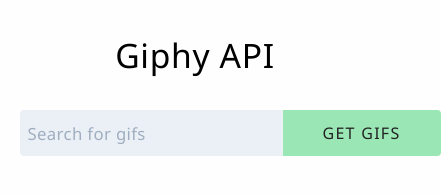
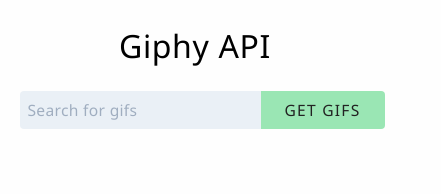
Before and after one commit to apcurran/giphy-app-vanilla-js, a plain HTML site: page index.html in a window 390 px wide. Shown: the whole page, 441 px wide, since content can reach past the window. Drawn offline with Linux system fonts and the light colour scheme.

Commit message:
Added a README and a media query

```diff
--- a/script.js
+++ b/script.js
@@ -13,7 +13,6 @@
 
 function createImages(gifs) {
     for (const gif of gifs) {
-        console.log(gif);
         const img = document.createElement("img");
         const gifSrc = gif.images.fixed_height.url;
         img.src = gifSrc;
@@ -25,7 +24,6 @@
 
 async function getGifs(event) {
     event.preventDefault();
-
     clearPreviousResults();
 
     const searchInputValue = searchInput.value;
--- a/style.css
+++ b/style.css
@@ -84,3 +84,17 @@
     border-radius: 4px;
     box-shadow: 0 5px 13px rgba(0, 0, 0, .25);
 }
+
+@media screen and (max-width: 32em) {
+    .title {
+        margin: 1.5rem;
+        font-size: 2rem;
+    }
+
+    .form-field-input { font-size: .975rem; }
+
+    .form-field-submit {
+        font-size: .975rem;
+        padding: .5rem 1.5rem;
+    }
+}
```
Also changed, not shown: README.md (added).
